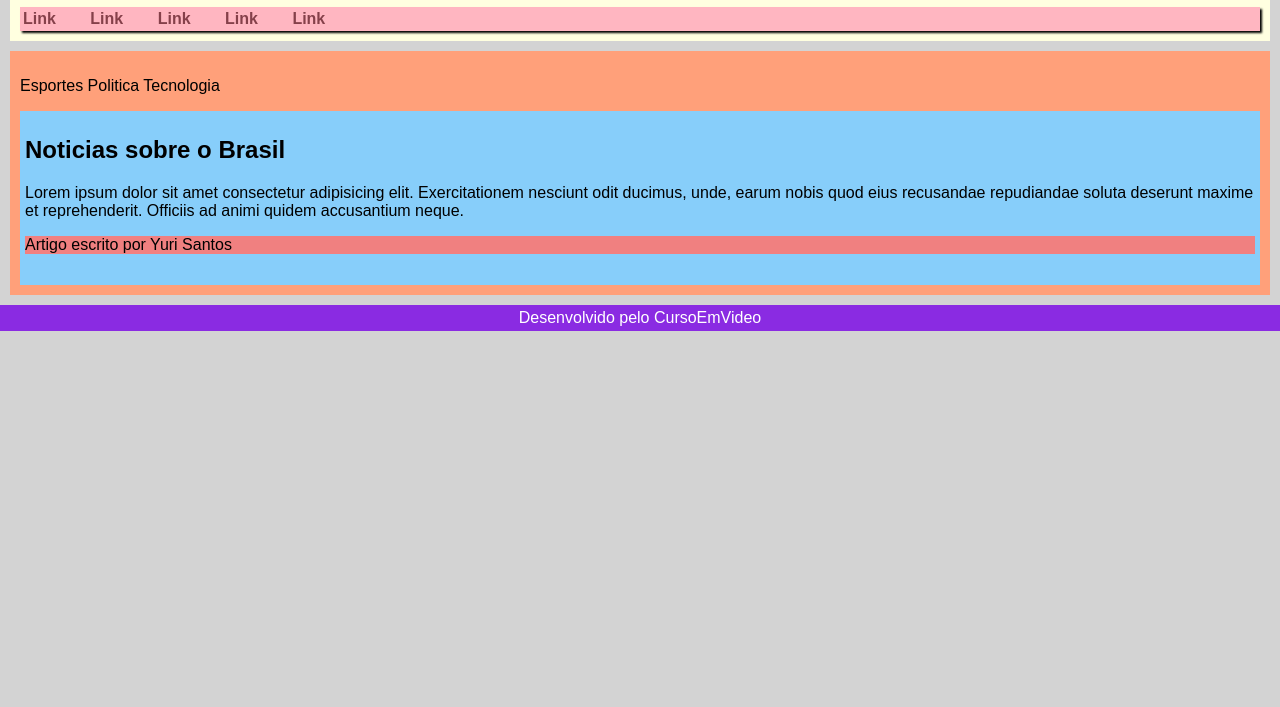
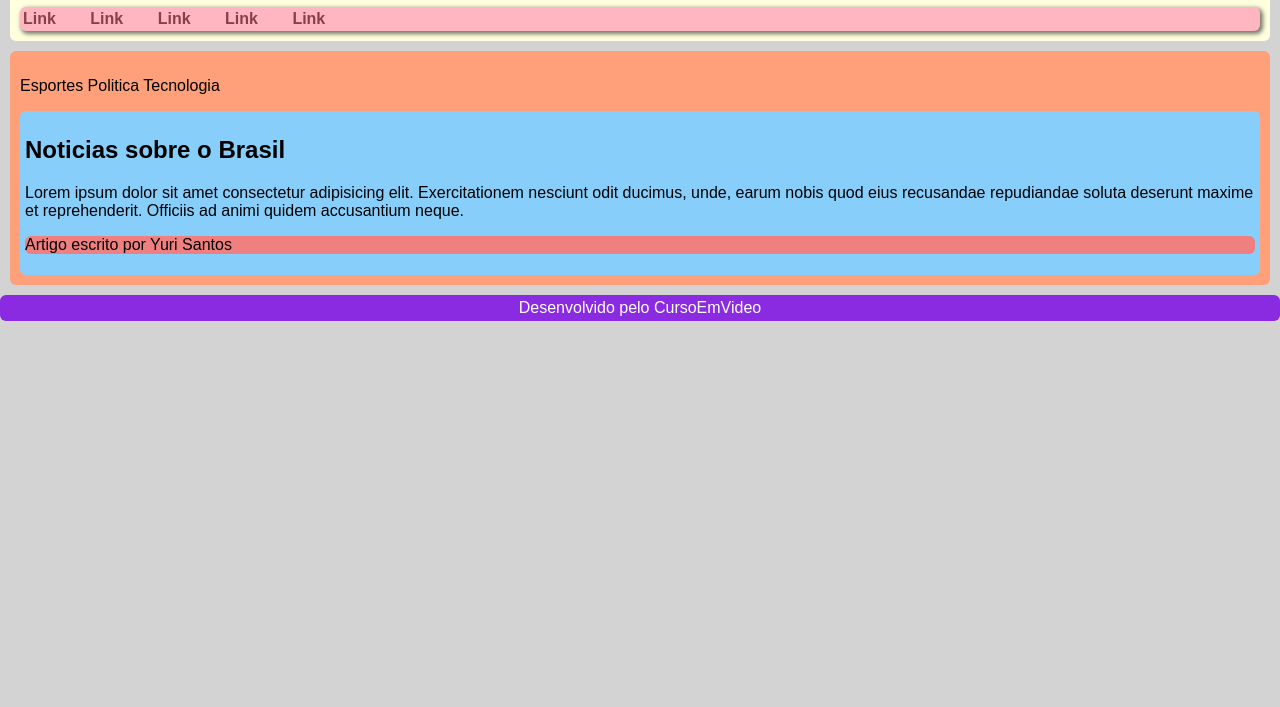
Before and after one commit to yurisantos-y/curso-em-video, a plain HTML site: page ex021/caixa02.html in a window 1280 px wide. Shown: the part 93-800 px from the top of the page. Drawn offline with Linux system fonts and the light colour scheme.

Commit message:
capitulo16aula7

```diff
--- a/ex021/caixa02.html
+++ b/ex021/caixa02.html
@@ -6,6 +6,10 @@
     <meta name="viewport" content="width=device-width, initial-scale=1.0">
     <title>Grouping Tags</title>
     <style>
+
+        *{
+            border-radius: 6px;
+        }
         body{
             font-family: Arial, Helvetica, sans-serif;
             background-color: lightgrey;
@@ -21,7 +25,7 @@
         nav{
             background-color: lightpink;
             padding: 3px;
-            box-shadow: 2px 2px 2px black;
+            box-shadow: 2px 2px 4px 1px rgba(0, 0, 0, 0.534);
         }
 
         nav > a {
@@ -88,9 +92,6 @@
                     <p>Artigo escrito por Yuri Santos</p>
                 </aside>
             </article>
-            <article>
-
-            </article>
         </section>
     </main>
 
```
